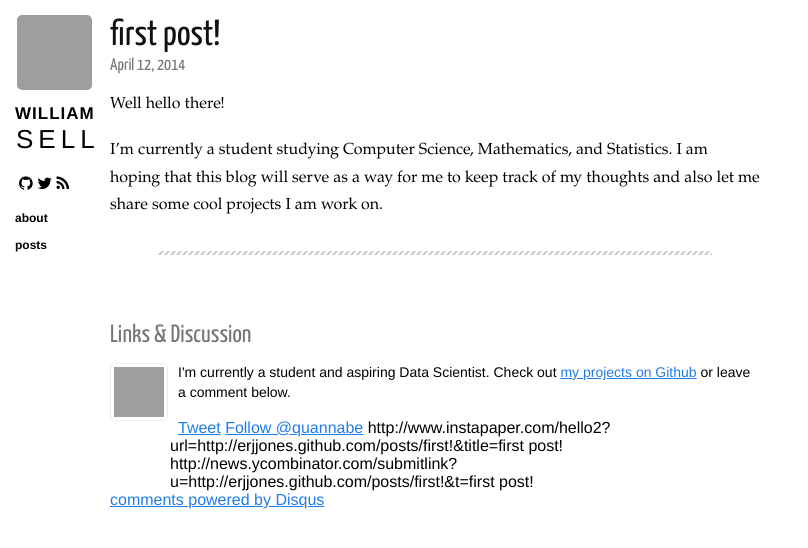
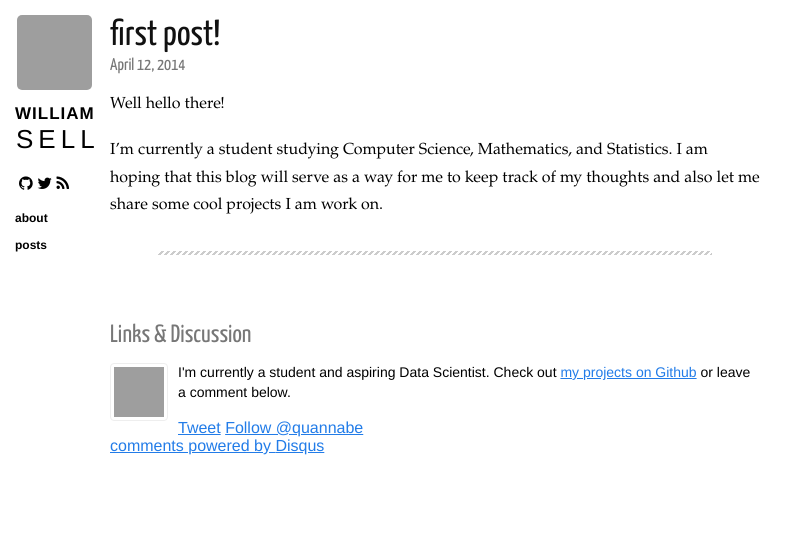
Before and after one commit to quannabe/quannabe.github.io, a Jekyll site: the page built from _posts/2014-04-12-first!.markdown, in a window 1280 px wide, cut to the strip 0-548 px from the top of the page. Shown: the whole strip, without its empty margins (0-808 px from the left). Built offline with Jekyll 4.4.1, drawn with Linux system fonts in a browser that asks for light colours; nearby versions of some CDN libraries; Markdown is read by kramdown in place of the engine named in the settings; comment, search, counter and statistics services are not loaded; grey boxes are pictures that could not be loaded.

Commit message:
remove readme

```diff
--- a/_layouts/post.html
+++ b/_layouts/post.html
@@ -31,10 +31,6 @@ layout: layout
       <a href="http://twitter.com/{{ site.twitter }}" class="twitter-follow-button" data-show-count="false">Follow @{{ site.twitter }}</a>
       <script src="http://platform.twitter.com/widgets.js" type="text/javascript"></script>
 
-http://www.instapaper.com/hello2?url=http://erjjones.github.com{{ page.url }}&title={{ page.title }}
-http://news.ycombinator.com/submitlink?u=http://erjjones.github.com{{ page.url }}&t={{ page.title }}
-
-
 
     </section>
 <div id="disqus_thread"></div>
```
Also changed, not shown: README.md (deleted), 1 other file.
